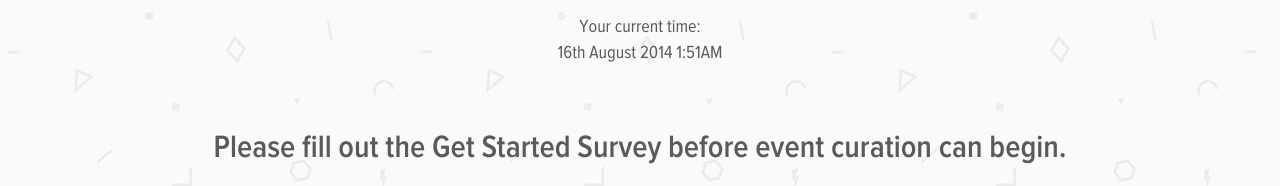
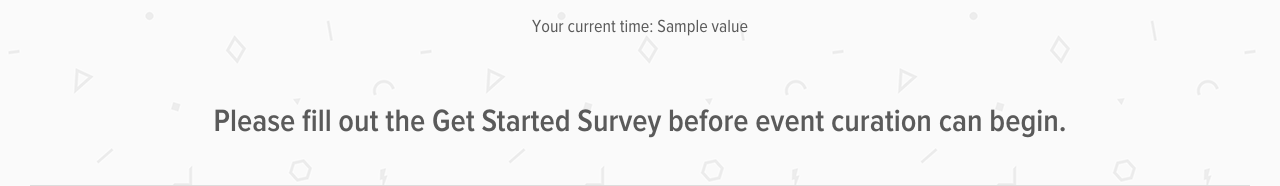
Before and after one commit to masterfung/bond, a Django app: template templates/profiles/view_profile.html in a window 1280 px wide. Shown: the part 499-685 px from the top of the page. Run offline with Django 3.2, Linux system fonts and the light colour scheme; tables that the repository leaves empty hold one stand-in row (values such as "Sample post"); the template is opened without the code that fills it: values that come from a table or form of the project are taken from there, most other values are stand-ins (such as "Sample title", 1, 10 or a date in 2020); parts of the project's set-up code (start-up, migrations or seed data) failed here and were passed over; some libraries are stand-ins or nearby versions.

Commit message:
new bond requirements (gunicorn)

```diff
--- a/requirements.txt
+++ b/requirements.txt
@@ -62,6 +62,7 @@ elasticsearch-dsl==0.0.2
 email-reply-parser==0.2.0
 fuzzywuzzy==0.3.1
 glob2==0.4.1
+gunicorn==19.1.1
 httpagentparser==1.7.3
 httplib2==0.9
 itsdangerous==0.24
--- a/templates/profiles/view_profile.html
+++ b/templates/profiles/view_profile.html
@@ -28,7 +28,15 @@ Profile
 {#		{% localtime on %}#}
 {#		    The local time is {{ object.date }}#}
 {#		{% endlocaltime %}#}
-        <p class="text-center">Your current time: <br/> {% now "jS F Y g:iA" %}</p>
+{#        <p class="text-center">Your current time: <br/> {% now "jS F Y g:iA" %}</p>#}
+        <p class="text-center">Your current time:
+	        {% localtime on %}
+		    {{ value }}
+			{% endlocaltime %}
+	        <br/>
+		{{ value|localtime }}
+
+        </p>
         <div class="spacing-buffer"></div>
     </div>
 </div>
```
